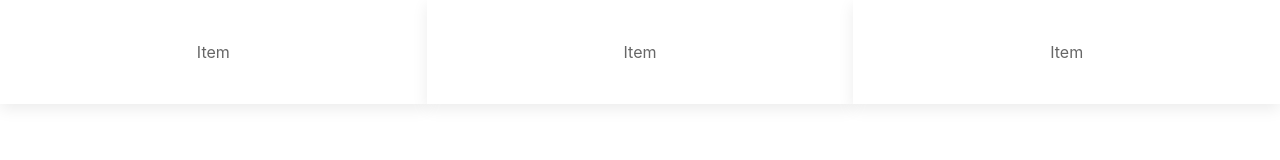
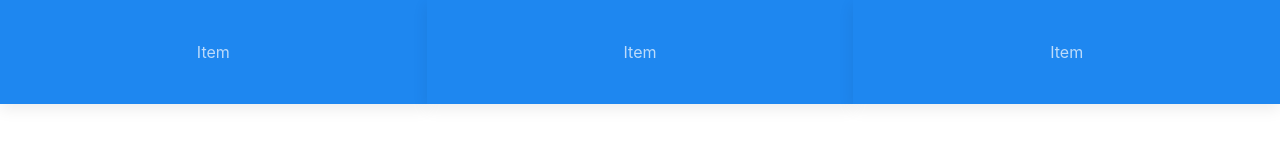
Before and after one commit to BailleuxThomas/WorkShopUikit, a plain HTML site: page exercice.html in a window 1280 px wide. Drawn offline with nearby package versions, Linux system fonts and the light colour scheme.

Commit message:
mise a jour

```diff
--- a/exercice.html
+++ b/exercice.html
@@ -15,13 +15,13 @@
 <body>
     <div class="uk-grid-collapse uk-child-width-expand@s uk-text-center" uk-grid>
         <div>
-            <div class="uk-card uk-card-default uk-card-body">Item</div>
+            <div class="uk-card uk-card-primary uk-card-body">Item</div>
         </div>
         <div>
-            <div class="uk-card uk-card-default uk-card-body">Item</div>
+            <div class="uk-card uk-card-primary uk-card-body">Item</div>
         </div>
         <div>
-            <div class="uk-card uk-card-default uk-card-body">Item</div>
+            <div class="uk-card uk-card-primary uk-card-body">Item</div>
         </div>
     </div>
 </body>
```
Also changed, not shown: Exercice/img/3.png.
